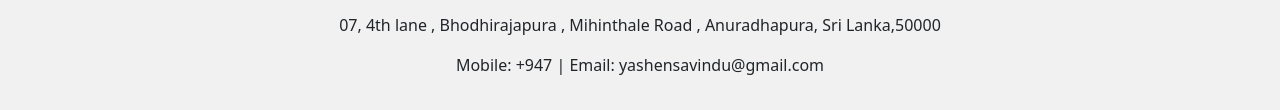
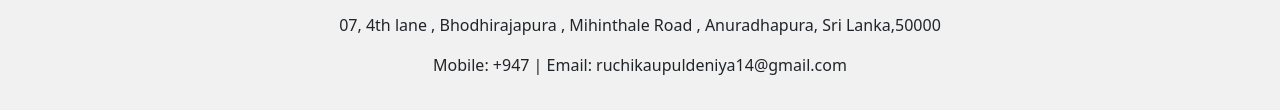
Before and after one commit to Ruchikaupuldeniya/myprofile, a plain HTML site: page index.html in a window 1280 px wide. Shown: the part 3347-3457 px from the top of the page. Drawn offline with nearby package versions, Linux system fonts and the light colour scheme.

Commit message:
index.html

```diff
--- a/index.html
+++ b/index.html
@@ -431,7 +431,7 @@ I am a versatile professional with experience in software engineering, civil eng
     <footer style="background-color: #f1f1f1; padding: 20px; text-align: center;">
       <p>&copy; 2024 Ruchika Harshajith Upuldeniya</p>
       <p>07, 4th lane , Bhodhirajapura , Mihinthale Road  , Anuradhapura, Sri Lanka,50000</p>
-      <p>Mobile: +947 | Email: yashensavindu@gmail.com</p>
+      <p>Mobile: +947 | Email: ruchikaupuldeniya14@gmail.com</p>
     </footer>
 
 
```
